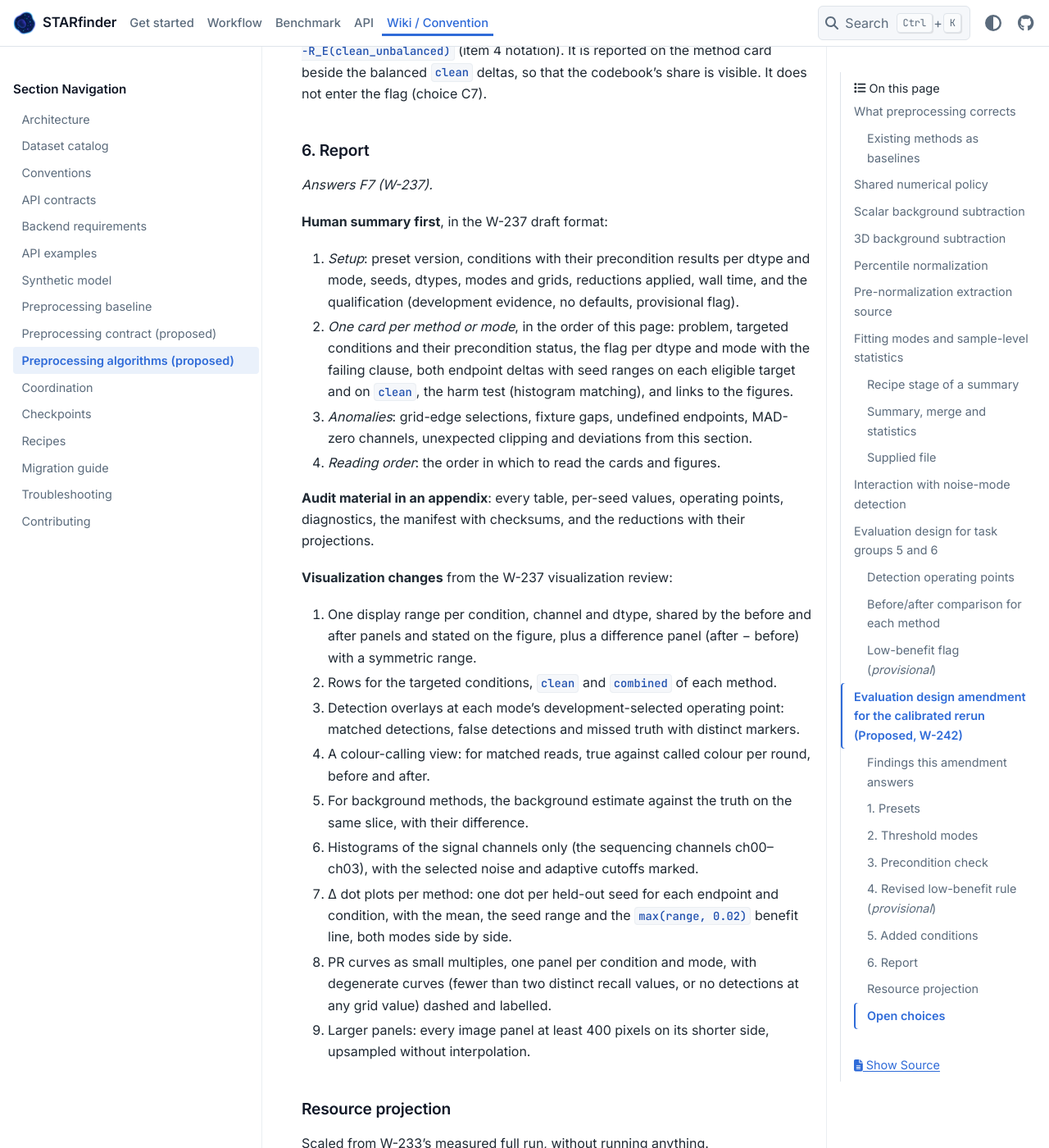
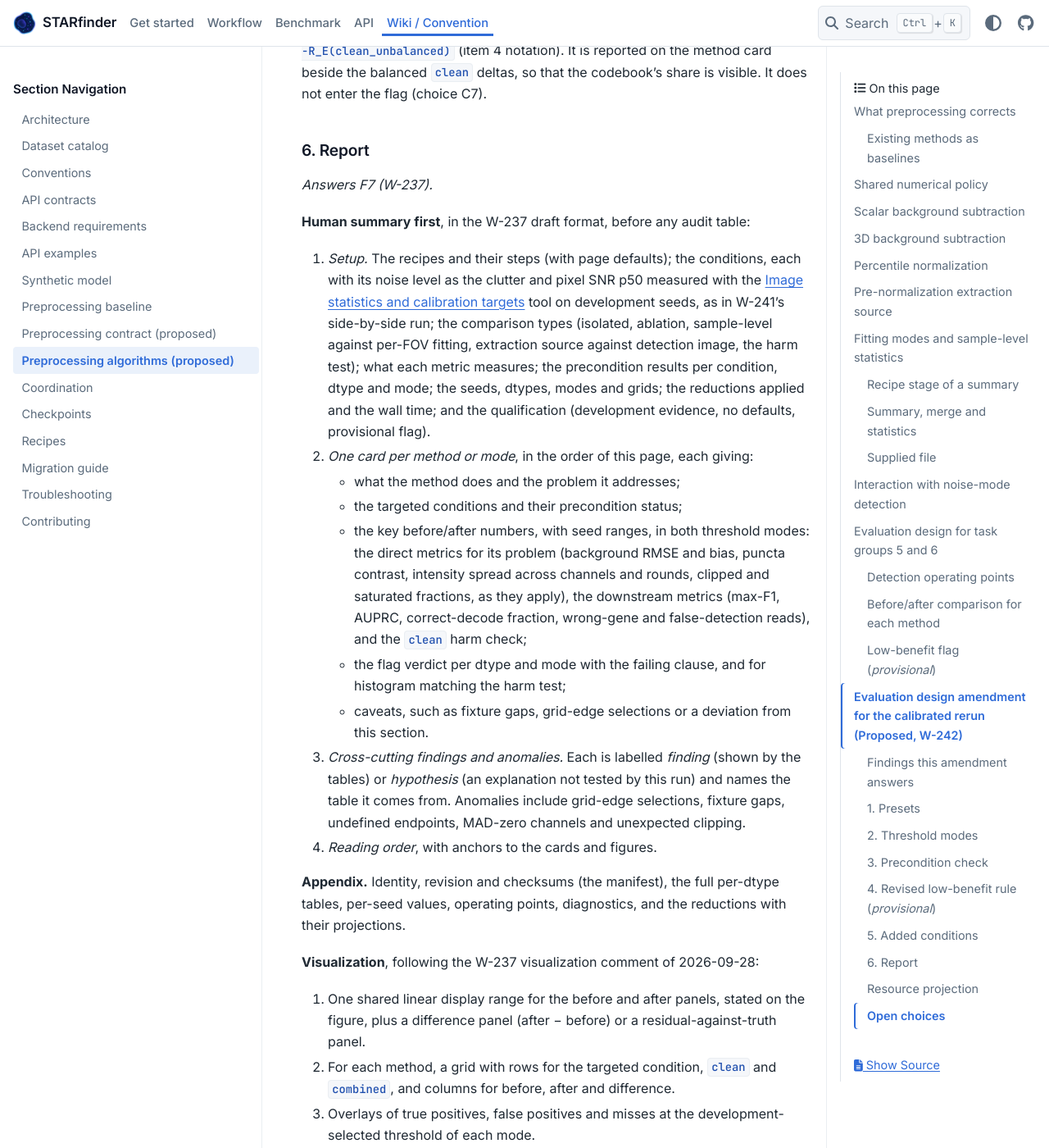
Before and after one commit to wanglab-broad/starfinder, a Sphinx documentation site: the page built from docs/preprocessing-algorithms.md, in a window 1280 px wide and 1400 px high, scrolled down 18965 px. Shown: the whole window at 82% size. Built offline with Sphinx 7.4.7 and the PyData theme 0.15.4, drawn with Linux system fonts in a browser that asks for light colours; some of the changed text lies outside the part shown.

Commit message:
fix(w-242): address independent review findings

```diff
--- a/docs/preprocessing-algorithms.md
+++ b/docs/preprocessing-algorithms.md
@@ -598,54 +598,77 @@ codebook's share is visible. It does not enter the flag (choice C7).
 
 *Answers F7 (W-237).*
 
-**Human summary first**, in the W-237 draft format:
+**Human summary first**, in the W-237 draft format, before any audit table:
 
-1. *Setup*: preset version, conditions with their precondition results per
-   dtype and mode, seeds, dtypes, modes and grids, reductions applied, wall time,
-   and the qualification (development evidence, no defaults, provisional flag).
-2. *One card per method or mode*, in the order of this page: problem, targeted
-   conditions and their precondition status, the flag per dtype and mode with
-   the failing clause, both endpoint deltas with seed ranges on each eligible
-   target and on `clean`, the harm test (histogram matching), and links to the
-   figures.
-3. *Anomalies*: grid-edge selections, fixture gaps, undefined endpoints,
-   MAD-zero channels, unexpected clipping and deviations from this section.
-4. *Reading order*: the order in which to read the cards and figures.
+1. *Setup.* The recipes and their steps (with page defaults); the conditions,
+   each with its noise level as the clutter and pixel SNR p50 measured with the
+   {doc}`image-statistics` tool on development seeds, as in W-241's
+   side-by-side run; the comparison types (isolated, ablation, sample-level
+   against per-FOV fitting, extraction source against detection image, the
+   harm test); what each metric measures; the precondition results per
+   condition, dtype and mode; the seeds, dtypes, modes and grids; the reductions
+   applied and the wall time; and the qualification (development evidence, no
+   defaults, provisional flag).
+2. *One card per method or mode*, in the order of this page, each giving:
+   * what the method does and the problem it addresses;
+   * the targeted conditions and their precondition status;
+   * the key before/after numbers, with seed ranges, in both threshold modes:
+     the direct metrics for its problem (background RMSE and bias, puncta
+     contrast, intensity spread across channels and rounds, clipped and
+     saturated fractions, as they apply), the downstream metrics (max-F1,
+     AUPRC, correct-decode fraction, wrong-gene and false-detection reads), and
+     the `clean` harm check;
+   * the flag verdict per dtype and mode with the failing clause, and for
+     histogram matching the harm test;
+   * caveats, such as fixture gaps, grid-edge selections or a deviation from this
+     section.
+3. *Cross-cutting findings and anomalies.* Each is labelled *finding* (shown by
+   the tables) or *hypothesis* (an explanation not tested by this run) and names
+   the table it comes from. Anomalies include grid-edge selections, fixture gaps,
+   undefined endpoints, MAD-zero channels and unexpected clipping.
+4. *Reading order*, with anchors to the cards and figures.
 
-**Audit material in an appendix**: every table, per-seed values, operating
-points, diagnostics, the manifest with checksums, and the reductions with their
-projections.
+**Appendix.** Identity, revision and checksums (the manifest), the full
+per-dtype tables, per-seed values, operating points, diagnostics, and the
+reductions with their projections.
 
-**Visualization changes** from the W-237 visualization review:
+**Visualization**, following the W-237 visualization comment of 2026-09-28:
 
-1. One display range per condition, channel and dtype, shared by the before
-   and after panels and stated on the figure, plus a difference panel
-   (after − before) with a symmetric range.
-2. Rows for the targeted conditions, `clean` and `combined` of each method.
-3. Detection overlays at each mode's development-selected operating point:
-   matched detections, false detections and missed truth with distinct markers.
-4. A colour-calling view: for matched reads, true against called colour per
-   round, before and after.
-5. For background methods, the background estimate against the truth on the
-   same slice, with their difference.
-6. Histograms of the signal channels only (the sequencing channels ch00–ch03),
-   with the selected noise and adaptive cutoffs marked.
-7. Δ dot plots per method: one dot per held-out seed for each endpoint and
-   condition, with the mean, the seed range and the `max(range, 0.02)` benefit
-   line, both modes side by side.
-8. PR curves as small multiples, one panel per condition and mode, with
-   degenerate curves (fewer than two distinct recall values, or no detections at
-   any grid value) dashed and labelled.
-9. Larger panels: every image panel at least 400 pixels on its shorter side,
-   upsampled without interpolation.
+1. One shared linear display range for the before and after panels, stated on
+   the figure, plus a difference panel (after − before) or a residual-against-truth
+   panel.
+2. For each method, a grid with rows for the targeted condition, `clean` and
+   `combined`, and columns for before, after and difference.
+3. Overlays of true positives, false positives and misses at the
+   development-selected threshold of each mode.
+4. A colour-calling view: for a few truth puncta, including the dim punctum of
+   change 9, the channel × round intensity vector before and after, as a heatmap
+   or bars, with the true colour sequence marked.
+5. For background methods, the estimated background against the truth
+   background on the same slice, and the residual.
+6. Histograms of the signal-carrying channels only, marking both the noise
+   cutoff and the detection threshold actually used at the development-selected
+   operating point.
+7. A per-method dot plot of Δ max-F1 and Δ correct-decode fraction, with
+   seed-range error bars, for the targeted conditions, `clean` and `combined` in
+   both dtypes and both modes, with the provisional flag band (±`max(range,
+   0.02)`) shaded.
+8. PR curves as small multiples that show only each method's before/after pair,
+   one panel per condition and mode. Curves that collapse to a point (MAD 0) are
+   marked or dropped, and the choice is stated.
+9. Larger panels cropped around the dim punctum, so that the XZ view is legible.
+   The dim punctum is the emitting reference-round truth punctum with the
+   lowest realized peak whose centre is in bounds, on held-out seed 100; the
+   line profile of the accepted design passes through it.
 
 ### Resource projection
 
 Scaled from W-233's measured full run, without running anything.
 
 * **A1, source.** W-233 took 2006 s wall time and 1969 s of compute: 1155 s for
-  13 conditions and 814 s for three multi-FOV sets, each over two dtypes and six
-  seeds with 14 arms, at 16×64×64 ZYX with three rounds, in noise mode only.
+  13 conditions with 14 single-FOV arms and 814 s for three multi-FOV sets of
+  three FOVs with 7 arms (`multi_fov_recipes`), each over two dtypes and six
+  seeds, at 16×64×64 ZYX with three rounds, in noise mode only.
   The remaining 37 s is fixed overhead.
 * **A2, scene size.** Cost is linear in rounds × voxels: (4 × 8) / (3 × 16) =
   2/3. This is conservative: halving Z in the W-233 pilot cut the cost per unit
@@ -661,8 +684,10 @@ Scaled from W-233's measured full run, without running anything.
   bound, treats detection as free. Generation, preprocessing, registration and
   the direct metrics are shared, so the true factor lies between.
 * **A5, matrix.** 16 conditions (13 plus `bright_outliers`, `saturation` and
-  `clean_unbalanced`) and 3 multi-FOV sets, each in 2 dtypes, with 14 arms and
-  6 seeds, and 60 s for the saturation `k` search (about 80 scene generations).
+  `clean_unbalanced`) with W-233's 14 single-FOV arms, and 3 multi-FOV sets
+  with its 7 multi-FOV arms, each in 2 dtypes with 6 seeds, and 60 s for the
+  saturation `k` search (about 80 scene generations). Each part is scaled from
+  the measured cost of the same arms, so no arm count is extrapolated.
 * **A6, exclusions.** Report rendering is not included, because W-233's run did
   not measure it. W-239's pilot times it.
 * **Budget.** 2700 s, W-233's 45 minutes (choice C3).
```
